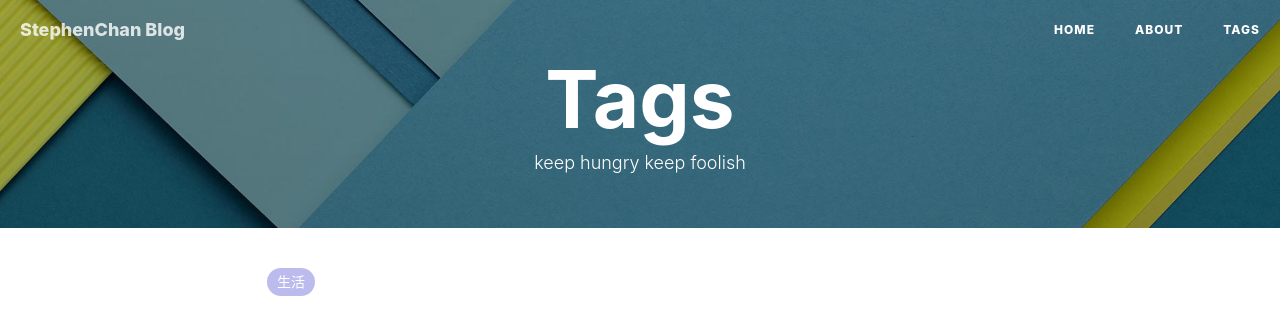
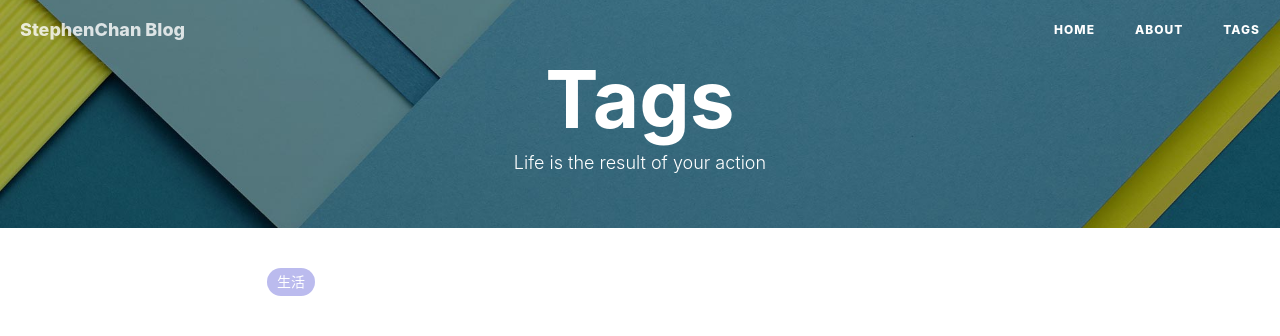
Before and after one commit to StephenChan007/StephenChan.github.io, a Jekyll site: the page built from tags.html, in a window 1280 px wide. Shown: the top 336 px of the page. Built offline with Jekyll 4.4.1, drawn with Linux system fonts in a browser that asks for light colours; nearby versions of some CDN libraries; comment, search, counter and statistics services are not loaded.

Commit message:
Update tags.html

```diff
--- a/tags.html
+++ b/tags.html
@@ -1,7 +1,7 @@
 ---
 title: Tags
 layout: default
-description: keep hungry keep foolish
+description: Life is the result of your action
 header-img: "img/tag-bg.jpg"
 ---
 
```
